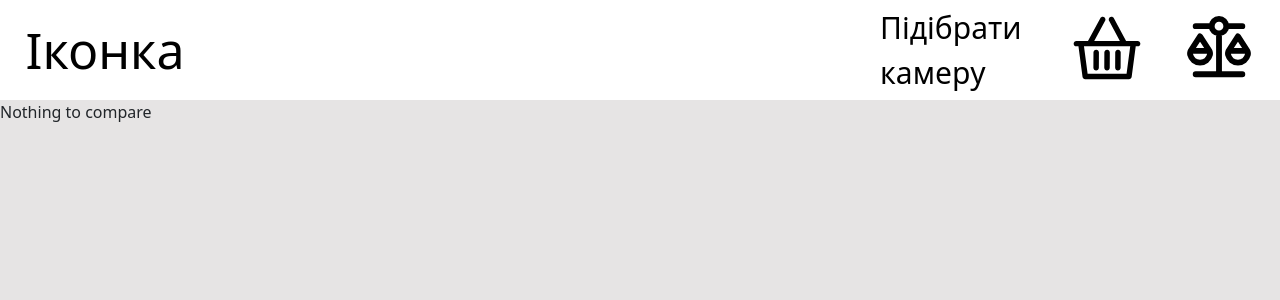
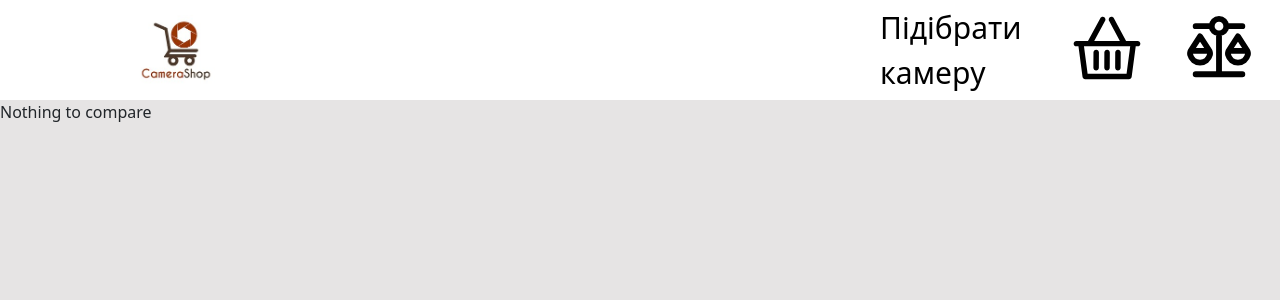
Before and after one commit to chasodij/utdh-front, a React (Create React App) app: page /comparison in a window 1280 px wide. Shown: the top 300 px of the page. Built offline with nearby package versions, Linux system fonts and the light colour scheme.

Commit message:
Logo instead of Іконка text is added with routing. Css products list margin fix

```diff
--- a/src/App.css
+++ b/src/App.css
@@ -14,6 +14,7 @@
     flex-direction: column;
     border-radius: 30px;
     border: 1px solid #ccc;
+    margin-bottom: 30px;
 }
 body > #root > div {
     height: 100vh;
@@ -110,3 +111,12 @@ body > #root > div {
     align-items: center;
     border-radius: 10px;
 }
+
+.logo-image{
+    margin-left: 100px;
+    width: 100px;
+    height: 100px;
+}
+.logo-image:hover{
+    cursor: pointer;
+}
--- a/src/components/Header.jsx
+++ b/src/components/Header.jsx
@@ -5,9 +5,9 @@ const Header = () => {
     return (
         <div>
             <header className="MainPage_header">
-                <a className='MainPage_Icon'>
-                    Іконка
-                </a>
+                <Link to={'/'} className='MainPage_Icon'>
+                    <img className={"logo-image"} src={require("../Icons/logo.jpg")} alt=""/>
+                </Link>
                 <div className='MainPage_menu'>
                     <a className='MainPage_ChoiceHelper'>
                         Підібрати камеру
```
Also changed, not shown: src/Icons/logo.jpg (added).
